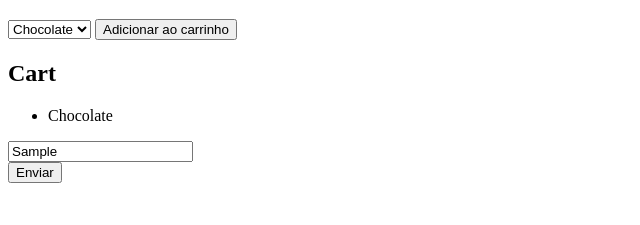
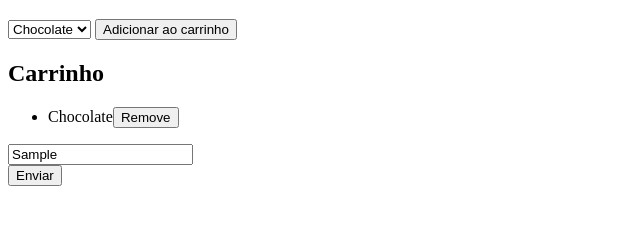
Before and after one commit to vomeajuda/CrepeFlix_app, a plain HTML site: page web/index.html in a window 1280 px wide. Both pictures are taken after typing "Sample" into the empty fields and a click on the button "Adicionar ao carrinho". Shown: the part 61-286 px from the top of the page, without its empty margins (0-640 px from the left). Drawn offline with Linux system fonts and the light colour scheme.

Commit message:
minor changes

```diff
--- a/web/index.html
+++ b/web/index.html
@@ -16,7 +16,7 @@
   </select>
   <button id="addToCartButton">Adicionar ao carrinho</button>
 
-  <h2>Cart</h2>
+  <h2>Carrinho</h2>
   <ul id="cart"></ul>
 
   <input type="text" id="nameInput" placeholder="Enter your name" /><br/>
@@ -49,6 +49,19 @@
       cart.push(selectedFlavor);
       const listItem = document.createElement('li');
       listItem.textContent = selectedFlavor;
+
+      // Create a "Remove" button
+      const removeButton = document.createElement('button');
+      removeButton.textContent = 'Remove';
+      removeButton.addEventListener('click', () => {
+        const index = cart.indexOf(selectedFlavor);
+        if (index > -1) {
+          cart.splice(index, 1); // Remove item from cart array
+          cartElement.removeChild(listItem); // Remove item from UI
+        }
+      });
+
+      listItem.appendChild(removeButton); // Add the button to the list item
       cartElement.appendChild(listItem);
     });
 
```
